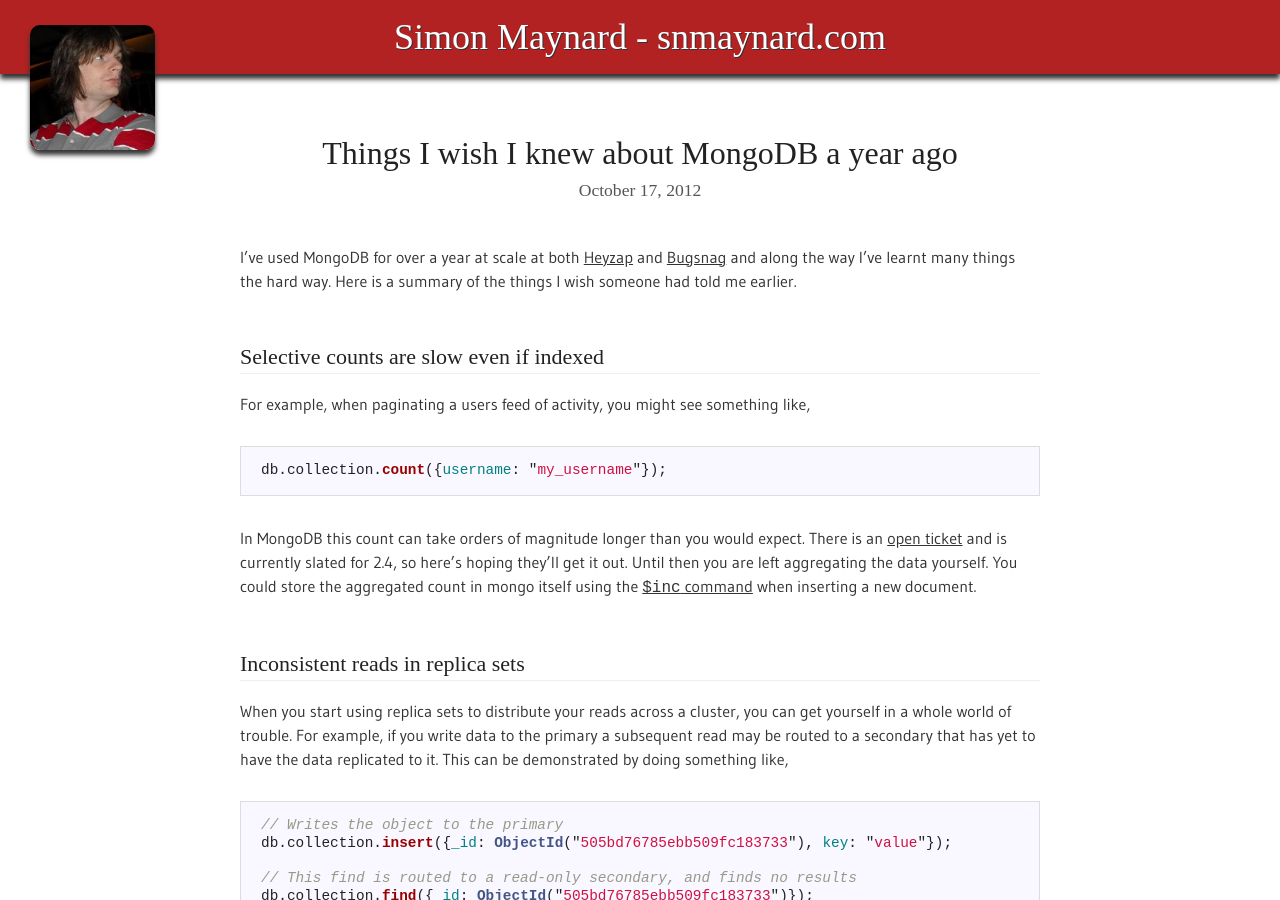
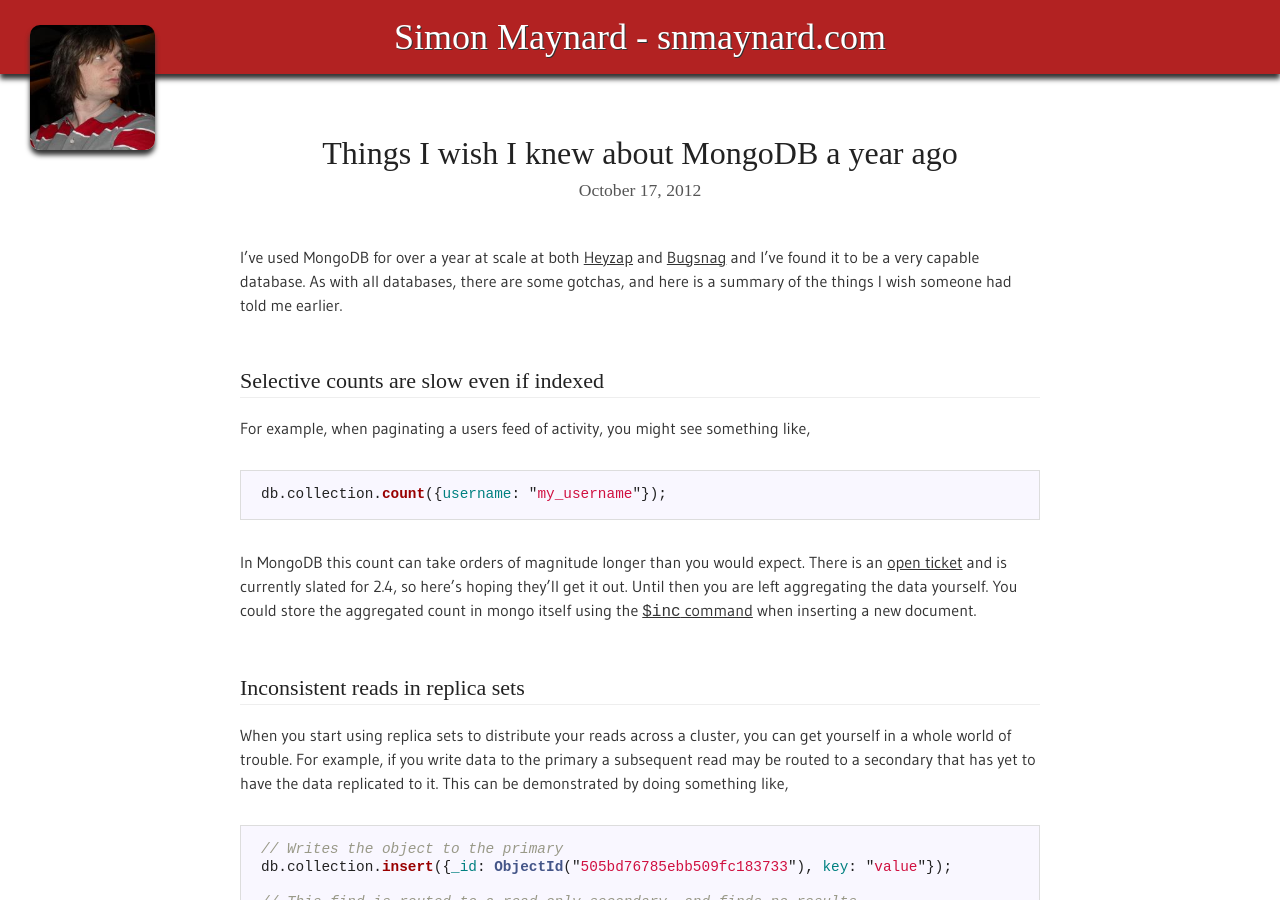
Before and after one commit to snmaynard/snmaynard.github.com, a Jekyll site: the page built from _posts/2012-10-17-things-i-wish-i-knew-about-mongodb-a-year-ago.markdown, in a window 1280 px wide and 900 px high. Built offline with Jekyll 4.4.1, drawn with Linux system fonts in a browser that asks for light colours; nearby versions of some CDN libraries; some web fonts are replaced; comment, search, counter and statistics services are not loaded.

Commit message:
Clarify i liked it

```diff
--- a/_posts/2012-10-17-things-i-wish-i-knew-about-mongodb-a-year-ago.markdown
+++ b/_posts/2012-10-17-things-i-wish-i-knew-about-mongodb-a-year-ago.markdown
@@ -3,7 +3,7 @@ layout: post
 title: Things I wish I knew about MongoDB a year ago
 ---
 
-I've used MongoDB for over a year at scale at both [Heyzap](http://www.heyzap.com) and [Bugsnag](https://bugsnag.com) and along the way I've learnt many things the hard way. Here is a summary of the things I wish someone had told me earlier.
+I've used MongoDB for over a year at scale at both [Heyzap](http://www.heyzap.com) and [Bugsnag](https://bugsnag.com) and I've found it to be a very capable database. As with all databases, there are some gotchas, and here is a summary of the things I wish someone had told me earlier.
 
 ## Selective counts are slow even if indexed
 
```
